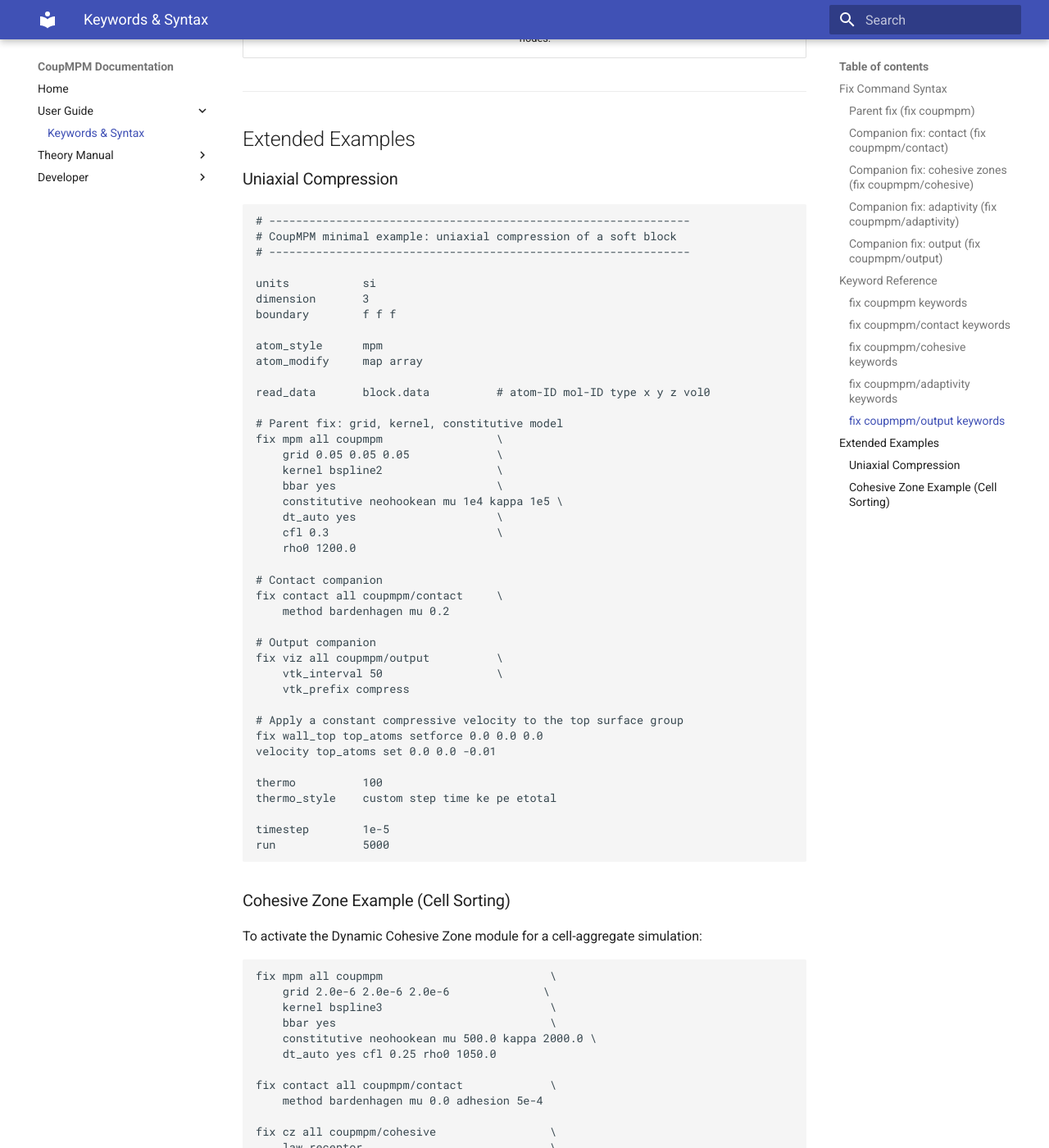
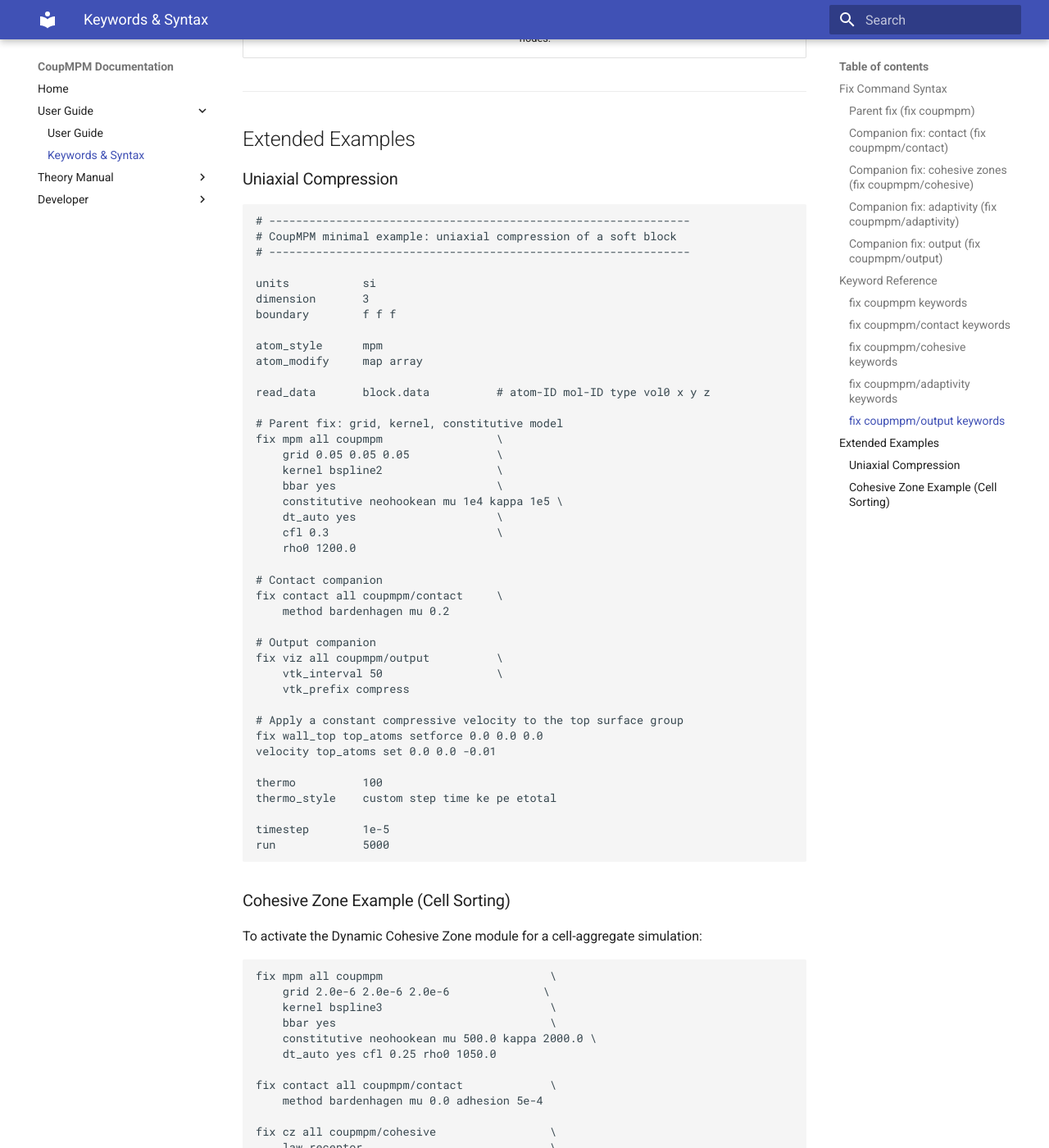
Before and after one commit to tengzhang48/CoupMPM, an MkDocs documentation site: the page built from docs/keywords.md, in a window 1280 px wide and 1400 px high, scrolled down 3941 px. Shown: the whole window at 82% size. Built offline with MkDocs 1.6.1 and Material for MkDocs 9.7.7, drawn with Linux system fonts in a browser that asks for light colours.

Commit message:
Fix nav section headers and data format in docs; update README links
Co-authored-by: tengzhang48 <58086633+tengzhang48@users.noreply.github.com>

```diff
--- a/docs/keywords.md
+++ b/docs/keywords.md
@@ -129,7 +129,7 @@ boundary        f f f
 atom_style      mpm
 atom_modify     map array
 
-read_data       block.data          # atom-ID mol-ID type x y z vol0
+read_data       block.data          # atom-ID mol-ID type vol0 x y z
 
 # Parent fix: grid, kernel, constitutive model
 fix mpm all coupmpm                 \
--- a/mkdocs.yml
+++ b/mkdocs.yml
@@ -20,6 +20,7 @@ extra_javascript:
 nav:
   - Home: index.md
   - User Guide:
+    - user_guide.md
     - Keywords & Syntax: keywords.md
   - Theory Manual:
     - theory.md
@@ -29,5 +30,6 @@ nav:
     - Dynamic Cohesive Zones: theory_dynamic_cohesive.md
     - Particle Adaptivity: theory_adaptivity.md
   - Developer:
+    - developer.md
     - Architecture: architecture.md
     - Implementation Status: status.md
```
Also changed, not shown: Readme.md (+2 -1 lines), docs/developer.md (added, +10 -0 lines), docs/index.md (+2 -2 lines), docs/status.md (+1 -1 lines), docs/user_guide.md (added, +9 -0 lines).
